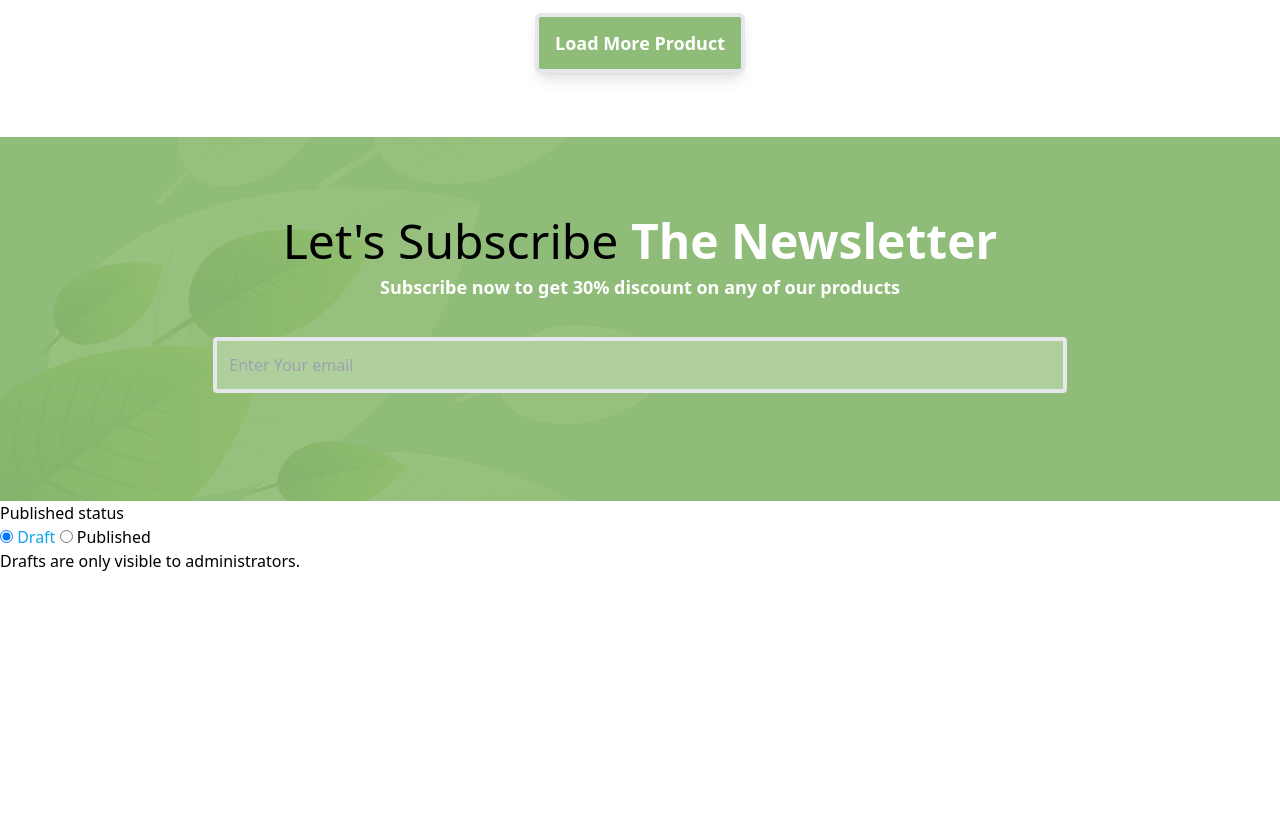
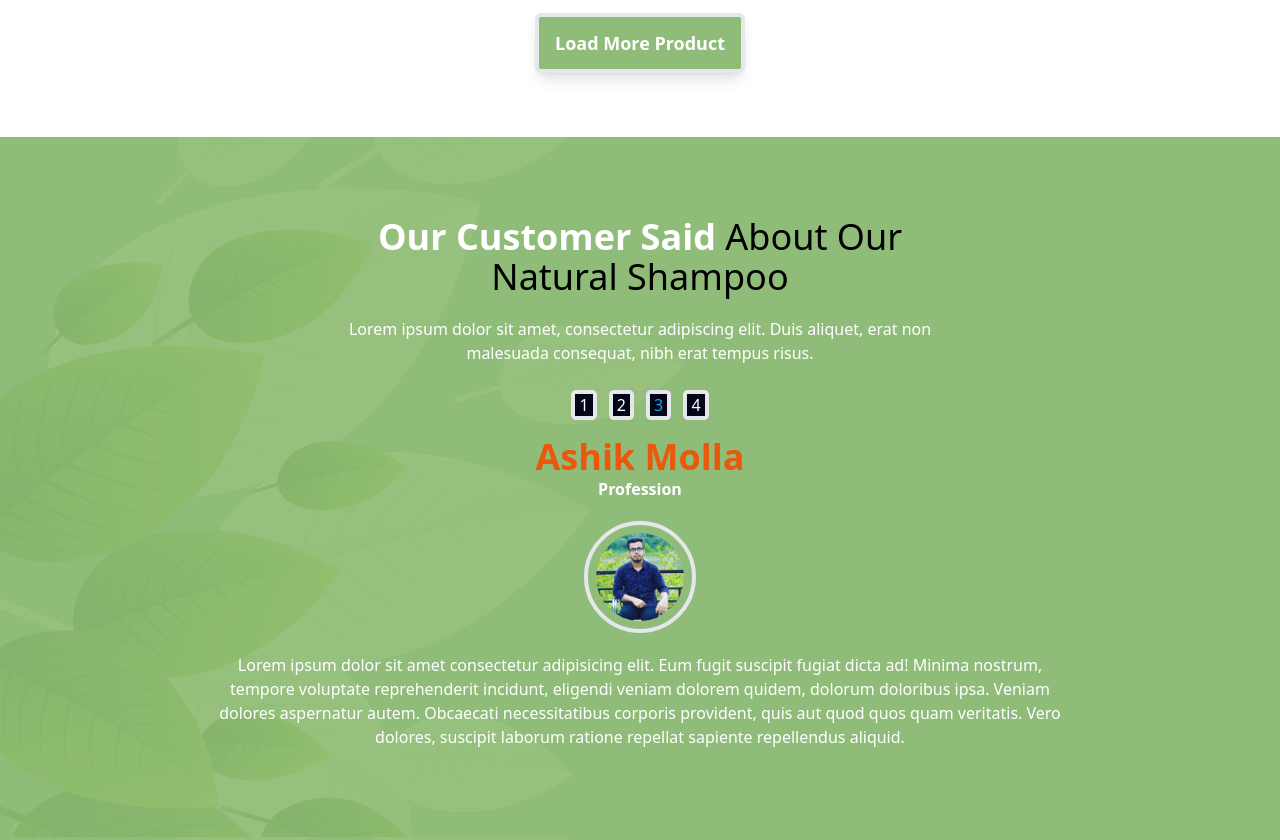
Before and after one commit to ashikmolla/Hhairnic-html-tailwin, a website built with Vite: page index.html in a window 1280 px wide. Shown: the part 5240-6080 px from the top of the page. Before the commit the page ends 5813 px from the top, so only its background shows below. Built offline with nearby package versions, Linux system fonts and the light colour scheme.

Commit message:
Customar section done

```diff
--- a/css/style.css
+++ b/css/style.css
@@ -39,3 +39,11 @@
 
 
 }
+.our-costomar{
+
+    background-image: url("../img/photo/bg.png");
+    /* background-size: cover; */
+    /* background-repeat: no-repeat; */
+
+
+}
--- a/index.html
+++ b/index.html
@@ -466,6 +466,85 @@
 
     </section>
 
+
+
+
+
+    <!-- Our Customer Said About Our Natural Shampoo -->
+
+    <section class="our-costomar bg-[#90bc79] py-20">
+        <div class="container mx-auto">
+            <div class="px-5 text-center">
+                <h2 class="text-4xl w-3/6 mx-auto ">
+                    <span class="text-white font-bold">Our Customer Said </span>About Our Natural Shampoo
+                </h2>
+                <p class="w-3/6 mx-auto text-white my-5">
+                    Lorem ipsum dolor sit amet, consectetur adipiscing elit. Duis aliquet, erat non malesuada consequat, nibh erat tempus risus.
+                </p>
+            </div>
+
+
+
+
+
+
+            <fieldset class="text-center py-2">
+
+    <!-- first btn -->
+                <input id="draft1" class="peer/draft1 hidden" type="radio" name="status" checked />
+                <label for="draft1" class="peer-checked/draft1:text-sky-500 cursor-pointer border-4 px-1 bg-slate-950 text-white rounded w-30">1</label>
+    <!-- secend btn -->
+                <input id="draft2" class="peer/draft2 hidden" type="radio" name="status" />
+                <label for="draft2" class="peer-checked/draft2:text-sky-500  border-4 px-1 mx-2 bg-slate-950 text-white rounded w-30">2</label>
+    <!-- thard btn -->
+                <input id="draft3" class="peer/draft3 hidden" type="radio" name="status" checked />
+                <label for="draft3" class="peer-checked/draft3:text-sky-500 cursor-pointer border-4 px-1 bg-slate-950 text-white rounded w-30">3</label>
+     <!-- forth btn -->
+                 <input id="draft4" class="peer/draft4 hidden" type="radio" name="status" />
+                <label for="draft4" class="peer-checked/draft4:text-sky-500 cursor-pointer ms-2 border-4 px-1 bg-slate-950 text-white rounded w-30">4</label>
+
+
+
+                  <!-- pirsonal information -->
+                <div class="hidden peer-checked/draft1:block w-2/3 m-auto text-center mt-5">
+
+                    <h3 class="text-4xl font-bold text-orange-600">Ashik Molla </h3>
+                    <h4 class="font-bold text-white">Profession</h4>
+                    <div class="my-5 m-auto w-28 border-4 p-2 rounded-full "><img class=" rounded-full" src="./img/man/332774111_138812822156526_8312536812551713809_n.jpg" alt=""></div>
+                 <p class="text-white"> Lorem ipsum dolor sit amet consectetur adipisicing elit. Eum fugit suscipit fugiat dicta ad! Minima nostrum, tempore voluptate reprehenderit incidunt, eligendi veniam dolorem quidem, dolorum doloribus ipsa. Veniam dolores aspernatur autem. Obcaecati necessitatibus corporis provident, quis aut quod quos quam veritatis. Vero dolores, suscipit laborum ratione repellat sapiente repellendus aliquid.</p>
+
+                </div>
+
+
+                <div class="hidden peer-checked/draft2:block w-2/3 m-auto text-center mt-5">
+                    <h3 class="text-4xl font-bold text-orange-600">Ahmad Ullha</h3>
+                    <h4 class="font-bold text-white">Profession</h4>
+                    <div class="my-5 m-auto w-28 h-28 border-4 p-2 rounded-full "><img class=" rounded-full w-full h-full" src="./img/man/man2.jpg" alt=""></div>
+                 <p class="text-white"> Lorem ipsum dolor sit amet consectetur adipisicing elit. Eum fugit suscipit fugiat dicta ad! Minima nostrum, tempore voluptate reprehenderit incidunt, eligendi veniam dolorem quidem, dolorum doloribus ipsa. Veniam dolores aspernatur autem. Obcaecati necessitatibus corporis provident, quis aut quod quos quam veritatis. Vero dolores, suscipit laborum ratione repellat sapiente repellendus aliquid.</p>
+
+                </div>
+
+                <div class="hidden peer-checked/draft3:block w-2/3 m-auto text-center mt-5">
+                    <h3 class="text-4xl font-bold text-orange-600">Ashik Molla</h3>
+                    <h4 class="font-bold text-white">Profession</h4>
+                    <div class="my-5 m-auto w-28 border-4 p-2 rounded-full "><img class=" rounded-full" src="./img/man/332774111_138812822156526_8312536812551713809_n.jpg" alt=""></div>
+                 <p class="text-white"> Lorem ipsum dolor sit amet consectetur adipisicing elit. Eum fugit suscipit fugiat dicta ad! Minima nostrum, tempore voluptate reprehenderit incidunt, eligendi veniam dolorem quidem, dolorum doloribus ipsa. Veniam dolores aspernatur autem. Obcaecati necessitatibus corporis provident, quis aut quod quos quam veritatis. Vero dolores, suscipit laborum ratione repellat sapiente repellendus aliquid.</p>
+
+                </div>
+                <div class="hidden peer-checked/draft4:block w-2/3 m-auto text-center mt-5">
+                    <h3 class="text-4xl font-bold text-orange-600">Abdullha</h3>
+                    <h4 class="font-bold text-white">Profession</h4>
+                    <div class="my-5 m-auto w-28 h-28 border-4 p-2 rounded-full "><img class=" rounded-full w-full h-full" src="./img/man/man3.jpg" alt=""></div>
+                 <p class="text-white"> Lorem ipsum dolor sit amet consectetur adipisicing elit. Eum fugit suscipit fugiat dicta ad! Minima nostrum, tempore voluptate reprehenderit incidunt, eligendi veniam dolorem quidem, dolorum doloribus ipsa. Veniam dolores aspernatur autem. Obcaecati necessitatibus corporis provident, quis aut quod quos quam veritatis. Vero dolores, suscipit laborum ratione repellat sapiente repellendus aliquid.</p>
+
+                </div>
+            </fieldset>
+
+
+        </div>
+
+    </section>
+
         <!-- Let's Subscribe The Newsletter -->
         <section class="subscribe-section bg-[#90bc79] ">
             <div class="text-center py-20">
@@ -478,6 +557,9 @@
 
 
         </section>
+
+
+        <!-- From Our Blog Articles -->
 
 
 
@@ -501,11 +583,11 @@
 
 
 
-    <section>
+    <!-- <section>
         <fieldset>
             <legend>Published status</legend>
 
-            <input id="draft" class="peer/draft" type="radio" name="status" checked />
+            <input id="draft" class="peer/draft " type="radio" name="status" checked />
             <label for="draft" class="peer-checked/draft:text-sky-500">Draft</label>
 
             <input id="published" class="peer/published" type="radio" name="status" />
@@ -514,7 +596,7 @@
             <div class="hidden peer-checked/draft:block">Drafts are only visible to administrators.</div>
             <div class="hidden peer-checked/published:block">Your post will be publicly visible on your site.</div>
         </fieldset>
-    </section>
+    </section> -->
 
 
 
```
Also changed, not shown: img/man/332774111_138812822156526_8312536812551713809_n.jpg (added), img/man/man2.jpg (added), img/man/man3.jpg (added). Lines whose indentation alone changed are shown as unchanged.
